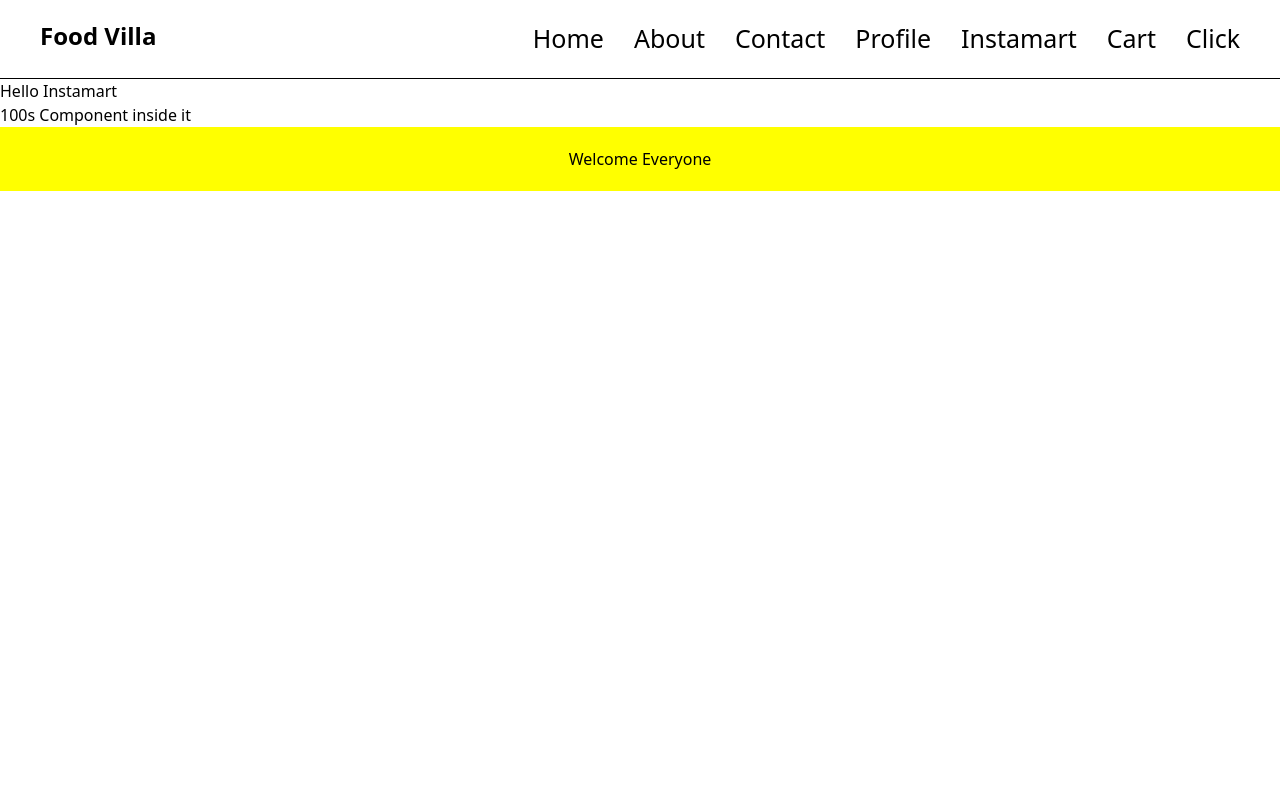
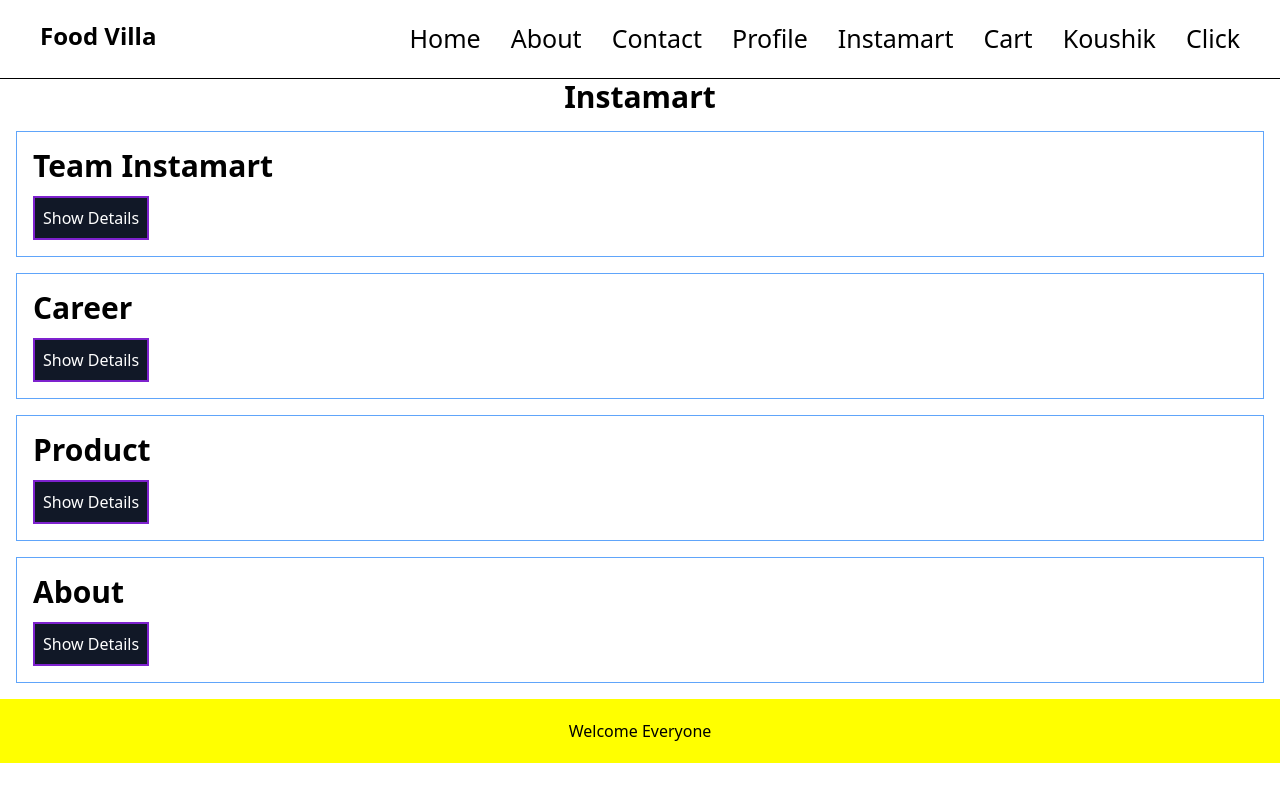
Before and after one commit to KoushikwebDev/React-E-Commerce-App, a React (Vite) app: page /instamart in a window 1280 px wide. Built offline with nearby package versions, Linux system fonts and the light colour scheme.

Commit message:
accordian done

```diff
--- a/App.js
+++ b/App.js
@@ -1,4 +1,4 @@
-import React, { lazy, Suspense } from "react";
+import React, { lazy, Suspense, useState } from "react";
 import ReactDOM from "react-dom/client";
 import Body from "./src/MyComponents/Body";
 import { Footer } from "./src/MyComponents/Footer";
@@ -10,17 +10,26 @@ import Contact from "./src/MyComponents/Contact";
 import ResturantMenu from "./src/MyComponents/ResturantMenu";
 import Profile from "./src/MyComponents/Profile";
 import Shimmer from "./src/MyComponents/Shimmer";
+import UserContext from "./src/MyComponents/Utils/UserContext";
 
 // lazy Loading ❤❤❤💛
 const Instamart = lazy(() => import("./src/MyComponents/Instamart"));
 const About = lazy(() => import("./src/MyComponents/About"));
 
 const AppLayOut = () => {
+  const [userInfo, setUserInfo] = useState({
+    user: {
+      name: "Koushik",
+      skills: "JavaScript,React",
+    },
+  });
   return (
     <React.Fragment>
-      <HeaderComponent />
-      <Outlet />
-      <Footer />
+      <UserContext.Provider value={{ userInfo, setUserInfo }}>
+        <HeaderComponent />
+        <Outlet />
+        <Footer />
+      </UserContext.Provider>
     </React.Fragment>
   );
 };
--- a/src/MyComponents/About.js
+++ b/src/MyComponents/About.js
@@ -1,13 +1,36 @@
-import React from "react";
+import React, { Component } from "react";
 import { Outlet } from "react-router-dom";
 
-function About() {
-  return (
-    <>
-      <h1>Hello About</h1>
-      <Outlet />
-    </>
-  );
+import UserContext from "./Utils/UserContext";
+
+export default class About extends Component {
+  constructor(props) {
+    super(props);
+
+    this.state = {
+      title: "Hello User ",
+    };
+  }
+  render() {
+    return (
+      <div>
+        <h1 className="text-3xl text-purple-800 font-medium">
+          {this.state.title}
+        </h1>
+
+        <UserContext.Consumer>
+          {({ userInfo }) => {
+            console.log(userInfo);
+            return (
+              <h2 className="text-3xl font-bold">
+                Name : {userInfo.user.name}, Skills : {userInfo.user.skills}
+              </h2>
+            );
+          }}
+        </UserContext.Consumer>
+
+        <Outlet />
+      </div>
+    );
+  }
 }
-
-export default About;
--- a/src/MyComponents/Body.js
+++ b/src/MyComponents/Body.js
@@ -1,10 +1,12 @@
-import { useEffect, useRef, useState } from "react";
+import { useContext, useEffect, useRef, useState } from "react";
 import { Link } from "react-router-dom";
 import ResturentCard from "./ResturentCard.js";
 import Shimmer from "./Shimmer.js";
 import useOnline from "./Utils/useOnline.js";
+import UserContext from "./Utils/UserContext.js";
 
 const Body = () => {
+  const { userInfo, setUserInfo } = useContext(UserContext);
   const [data, setData] = useState(null);
   const [searchText, setSearchText] = useState("");
 
@@ -80,6 +82,45 @@ const Body = () => {
         >
           Search
         </button>
+
+        <input
+          type="text"
+          value={userInfo.user.name}
+          onChange={(e) => {
+            setUserInfo({
+              user: {
+                ...userInfo.user,
+                name: e.target.value,
+              },
+            });
+          }}
+          style={{
+            display: "inline-block",
+            margin: "20px 20px",
+            padding: "3px 5px",
+          }}
+          className="border-2"
+        />
+
+        <input
+          type="text"
+          value={userInfo.user.skills}
+          onChange={(e) => {
+            setUserInfo({
+              user: {
+                ...userInfo.user,
+
+                skills: e.target.value,
+              },
+            });
+          }}
+          style={{
+            display: "inline-block",
+            margin: "20px 20px",
+            padding: "3px 5px",
+          }}
+          className="border-2"
+        />
       </div>
       <div className="card-section">
         {data ? (
--- a/src/MyComponents/Header.js
+++ b/src/MyComponents/Header.js
@@ -1,8 +1,12 @@
-import { useState } from "react";
+import { useContext, useState } from "react";
 import { Link } from "react-router-dom";
 import styled from "styled-components";
+import UserContext from "./Utils/UserContext";
 
 const HeaderComponent = () => {
+  const { userInfo } = useContext(UserContext);
+  const value = useContext(UserContext);
+  console.log(value);
   const [title, setTitle] = useState("Food Villa");
   const [isChanged, setIsChanged] = useState(true);
   console.log("re-redered");
@@ -39,6 +43,7 @@ const HeaderComponent = () => {
               <Link to="/instamart">Instamart</Link>
             </li>
             <li>Cart</li>
+            <li>{userInfo.user.name}</li>
             <li onClick={changeTitle}>Click</li>
           </ul>
         </div>
--- a/src/MyComponents/Instamart.js
+++ b/src/MyComponents/Instamart.js
@@ -1,10 +1,80 @@
-import React from "react";
+import React, { useState } from "react";
+
+const Section = ({ title, desc, isVisible, setIsVisible }) => {
+  return (
+    <div className="border border-blue-400 p-4 m-4">
+      <h1 className="text-3xl font-bold ">{title}</h1>
+      {isVisible && <p>{desc}</p>}
+
+      <button
+        className="pl-2 pr-2 pt-2 pb-2 border-2 text-white border-purple-700 bg-gray-900  mt-3"
+        onClick={setIsVisible}
+      >
+        {isVisible ? "Hide Details" : "Show Details"}
+      </button>
+    </div>
+  );
+};
 
 function Instamart() {
+  const [isVisible, setIsVisible] = useState("");
   return (
     <div>
-      <h1>Hello Instamart</h1>
-      <h2>100s Component inside it</h2>
+      <h1 className="text-3xl font-bold text-center">Instamart</h1>
+      <Section
+        title={"Team Instamart"}
+        desc="There are many variations of passages of Lorem Ipsum available, but the majority have suffered alteration in some form, by injected humour, or randomised words which don't look even slightly believable. If you are going to use a passage of Lorem Ipsum, you need to be sure there isn't anything embarrassing hidden in the middle of text. All the Lorem Ipsum generators on the Internet tend to repeat predefined chunks as necessary, making this the first true generator on the Internet. It uses a dictionary of over 200"
+        isVisible={isVisible === "team"}
+        setIsVisible={() => {
+          if (isVisible === "team") {
+            setIsVisible("");
+          } else {
+            setIsVisible("team");
+          }
+        }}
+      />
+      <Section
+        title={"Career"}
+        desc="There are many variations of passages of Lorem Ipsum available, but the majority have suffered alteration in some form, by injected humour, or randomised words which don't look even slightly believable. If you are going to use a passage of Lorem Ipsum, you need to be sure there isn't anything embarrassing hidden in the middle of text. All the Lorem Ipsum generators on the Internet tend to repeat predefined chunks as necessary, making this the first true generator on the Internet. It uses a dictionary of over 200"
+        isVisible={isVisible === "career"}
+        setIsVisible={() => {
+          if (isVisible === "career") {
+            setIsVisible("");
+          } else {
+            setIsVisible("career");
+          }
+        }}
+      />
+
+      <Section
+        title={"Product"}
+        desc="There are many variations of passages of Lorem Ipsum available, but the majority have suffered alteration in some form, by injected humour, or randomised words which don't look even slightly believable. If you are going to use a passage of Lorem Ipsum, you need to be sure there isn't anything embarrassing hidden in the middle of text. All the Lorem Ipsum generators on the Internet tend to repeat predefined chunks as necessary, making this the first true generator on the Internet. It uses a dictionary of over 200"
+        isVisible={isVisible === "product"}
+        setIsVisible={() => {
+          if (isVisible === "product") {
+            setIsVisible("");
+          } else {
+            setIsVisible("product");
+          }
+        }}
+      />
+
+      <Section
+        title={"About"}
+        desc="There are many variations of passages of Lorem Ipsum available, but the majority have suffered alteration in some form, by injected humour, or randomised words which don't look even slightly believable. If you are going to use a passage of Lorem Ipsum, you need to be sure there isn't anything embarrassing hidden in the middle of text. All the Lorem Ipsum generators on the Internet tend to repeat predefined chunks as necessary, making this the first true generator on the Internet. It uses a dictionary of over 200"
+        isVisible={isVisible === "about"}
+        setIsVisible={() => {
+          if (isVisible === "about") {
+            setIsVisible("");
+          } else {
+            setIsVisible("about");
+          }
+        }}
+      />
+      {/* <AboutInstamart/>
+     <DetailsofInstamart/>
+     <TeamofInstamart/>
+     <Product/> */}
     </div>
   );
 }
--- a/src/MyComponents/ResturentCard.js
+++ b/src/MyComponents/ResturentCard.js
@@ -1,9 +1,13 @@
+import { useContext } from "react";
+import UserContext from "./Utils/UserContext";
+
 const ResturentCard = ({
   name,
   cuisines,
   cloudinaryImageId,
   lastMileTravelString,
 }) => {
+  const { userInfo } = useContext(UserContext);
   //   console.log(props.data.name);
   return (
     <div className="card">
@@ -16,7 +20,8 @@ const ResturentCard = ({
       />
       <h2>{name}</h2>
       <h3 style={{ width: "200px" }}>{cuisines.join(", ")}</h3>
-      <h4>{lastMileTravelString} minutes</h4>
+      <h4>{lastMileTravelString}</h4>
+      <h4>{userInfo.user.skills}</h4>
     </div>
   );
 };
--- /dev/null
+++ b/src/MyComponents/Utils/UserContext.js
@@ -0,0 +1,12 @@
+import { createContext } from "react";
+
+const UserContext = createContext({
+  user: {
+    name: "Koushik",
+    skills: "JavaScript",
+  },
+});
+
+UserContext.displayName = "UserContext"; // it is for react Devtool, by this we Can see the context name
+
+export default UserContext;
```
